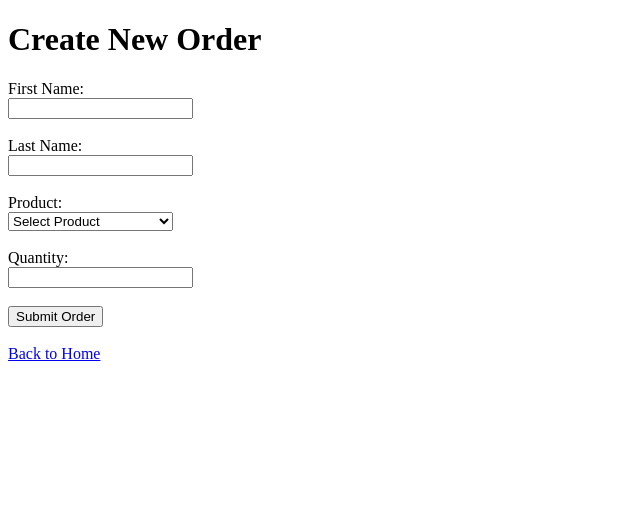
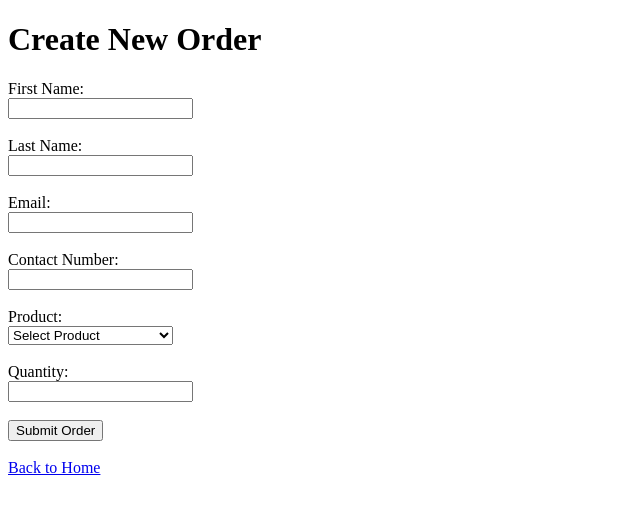
Before and after one commit to gianlwn/CCINFOM-DBApp, a PHP site: page /createorder.php in a window 1280 px wide. Shown: the top 514 px of the page, without its empty margins (0-640 px from the left). Run offline with PHP 8.4, Linux system fonts and the light colour scheme; data comes from the database, SQL or seed files in the repository.

Commit message:
Add: option for input email and contact number

```diff
--- a/src/gui/createorder.php
+++ b/src/gui/createorder.php
@@ -18,6 +18,12 @@
 
         <label for="last_name">Last Name:</label><br>
         <input type="text" name="last_name" id="last_name" required><br><br>
+
+        <label for="email">Email:</label><br>
+        <input type="text" name="email" id="email" required><br><br>
+
+        <label for="contact_number">Contact Number:</label><br>
+        <input type="text" name="contact_number" id="contact_number" required><br><br>
 
         <label for="product_id">Product:</label><br>
         <select name="product_id" id="product_id" required>
@@ -50,6 +56,8 @@
         $last = $_POST["last_name"];
         $product_id = $_POST["product_id"];
         $quantity = $_POST["quantity"];
+        $email = $_POST["email"];
+        $contact = $_POST["contact_number"];
 
 
         if($quantity > $current_stock){
@@ -64,8 +72,8 @@
         else{
 
             // Insert customer into customers table
-            $insert_customer = "INSERT INTO customers (first_name, last_name)
-                                VALUES ('$first', '$last')";
+            $insert_customer = "INSERT INTO customers (first_name, last_name, contact_number, email)
+                                VALUES ('$first', '$last', '$contact', '$email')";
 
             mysqli_query($conn, $insert_customer);
 
```
